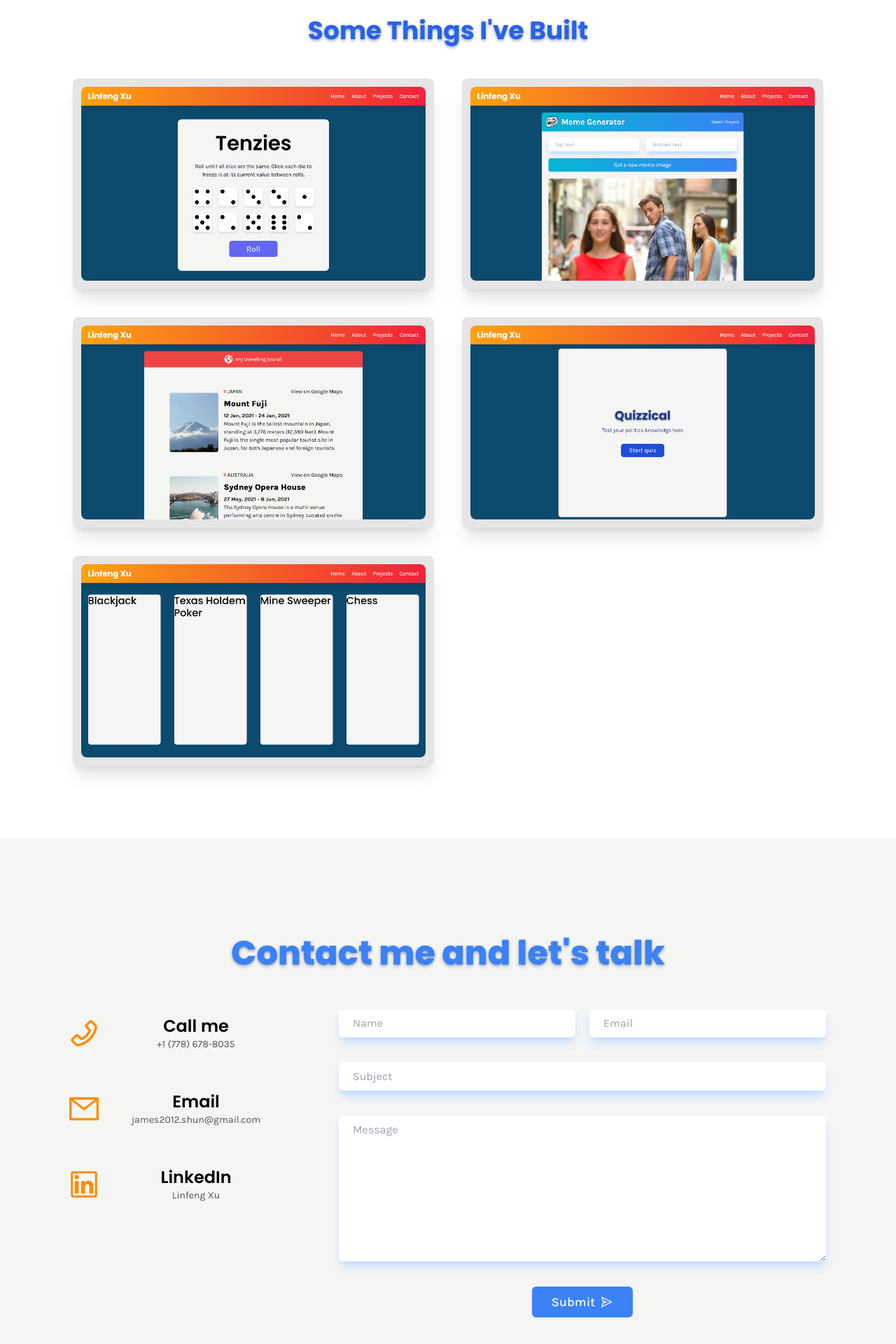
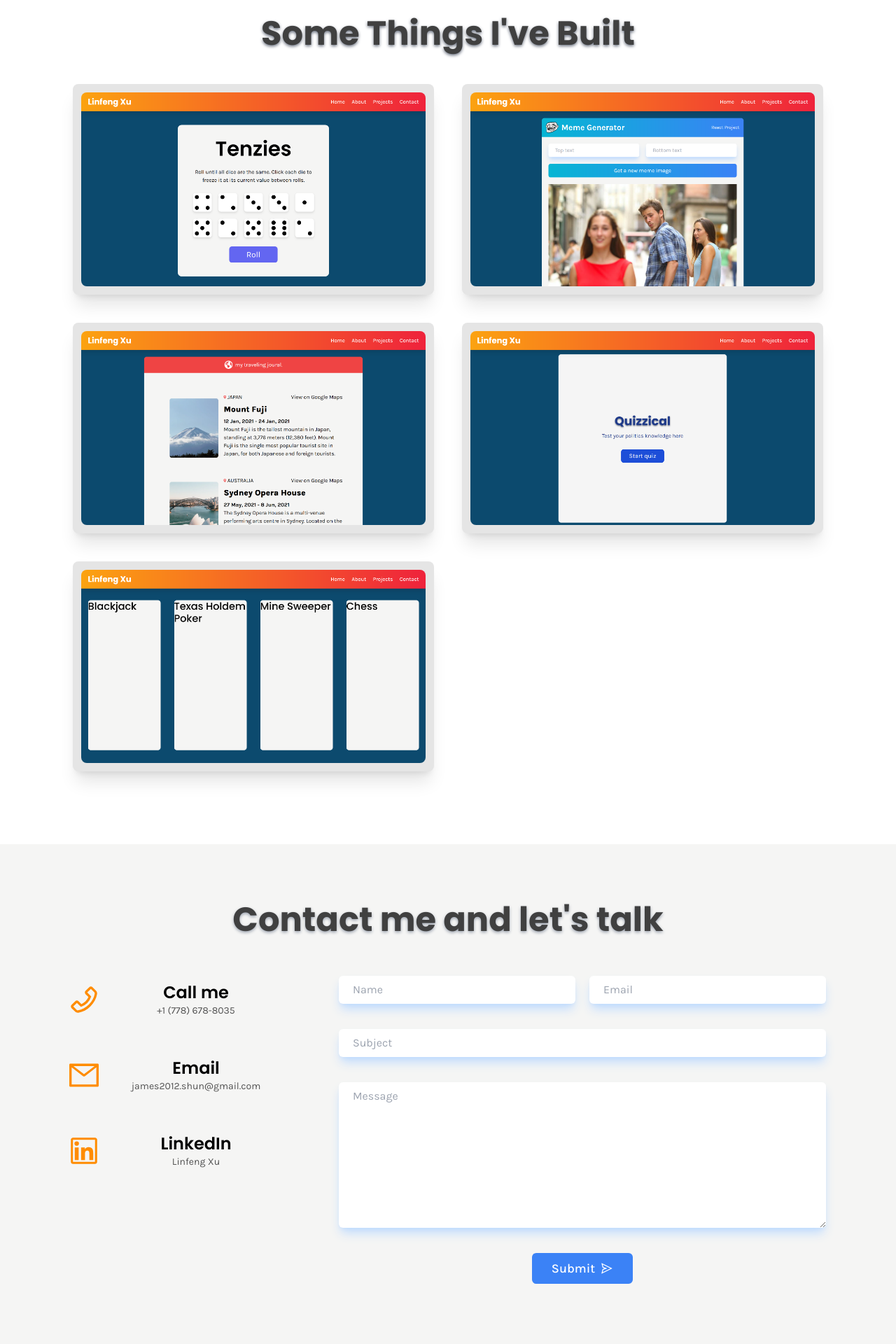
Before and after one commit to whiskey711/my-website-app, a Next.js app: page / in a window 1280 px wide. Shown: the part 1704-3624 px from the top of the page at 70% size. Built offline with nearby package versions, Linux system fonts and the light colour scheme; a web font is replaced by a local one.

Commit message:
text font modified

```diff
--- a/components/Contact.js
+++ b/components/Contact.js
@@ -18,8 +18,8 @@ export default function Contact() {
 
   return (
     <div className="w-full min-h-screen bg-stone-100 p-16">
-      <div className="pt-14 text-center">
-        <h1 className="text-5xl font-extrabold py-5 text-blue-500 text-shadow shadow-gray-400">Contact me and let&apos;s talk</h1>
+      <div className="text-center">
+        <h1 className="text-5xl font-bold py-5 text-neutral-700 text-shadow shadow-gray-400">Contact me and let&apos;s talk</h1>
         <div className="grid lg:grid-cols-3">
           <div className="flex flex-col justify-start space-y-10 mt-5 p-4">
             <div className="flex items-center py-2 px-4 hover:scale-105 duration-300">
--- a/components/Projects.js
+++ b/components/Projects.js
@@ -24,7 +24,7 @@ export default function Projects() {
     },
     {
       screenShot: travelScreenShot,
-      title: "Travel journal",
+      title: "Travel Journal",
       description: "This is travel journal",
       url: "/projects/travel-journal"
     },
@@ -50,7 +50,7 @@ export default function Projects() {
 
   return (
     <div className="p-8 md:p-16 min-h-screen">
-      <h1 className="text-center text-4xl font-bold py-2 text-blue-600 text-shadow shadow-gray-400">Some Things I&apos;ve Built</h1>
+      <h1 className="text-center text-5xl font-bold py-2 text-neutral-700 text-shadow shadow-gray-500">Some Things I&apos;ve Built</h1>
       <div className="grid lg:grid-cols-2 gap-10 m-10">
         {projElements}
       </div>
```
